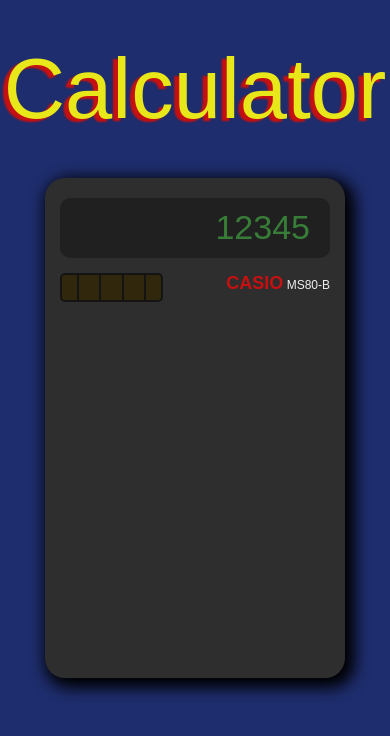
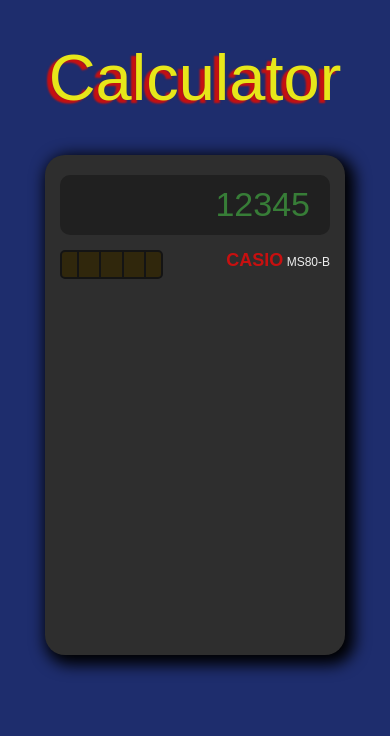
Before and after one commit to houstonwickham/calculator, a plain HTML site: page index.html in a window 390 px wide. Drawn offline with Linux system fonts and the light colour scheme; a web font is replaced by a local one.

Commit message:
resizing for mobile

```diff
--- a/app.css
+++ b/app.css
@@ -13,6 +13,16 @@ h1 {
     color:rgb(231, 231, 26);
     font-size: 85px;
     text-shadow: -5px 3px 2px rgb(199, 16, 16);;
+}
+@media screen and (max-width: 700px) {
+    h1 {
+        font-size: 75px;
+    }
+}
+@media screen and (max-width: 600px) {
+    h1 {
+        font-size: 65px;
+    }
 }
 .container {
     height: 100%;
```
